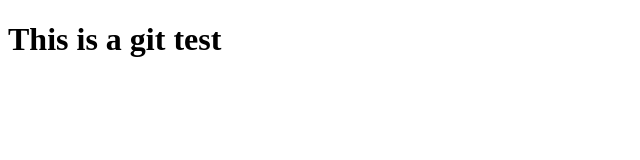
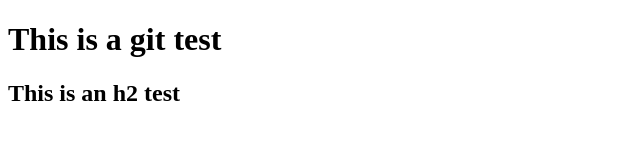
Before and after one commit to Kopie01/Git_Test, a plain HTML site: page index.html in a window 1280 px wide. Shown: the whole page, without its empty margins (0-640 px from the left). Drawn offline with Linux system fonts and the light colour scheme.

Commit message:
added h2

```diff
--- a/index.html
+++ b/index.html
@@ -5,5 +5,6 @@
 </head>
 <body>
 	<h1>This is a git test</h1>
+	<h2>This is an h2 test</h2>
 </body>
 </html>
```
